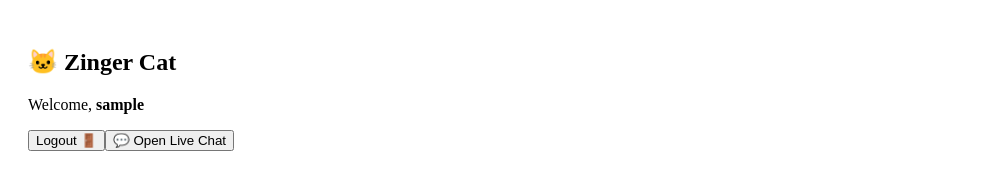
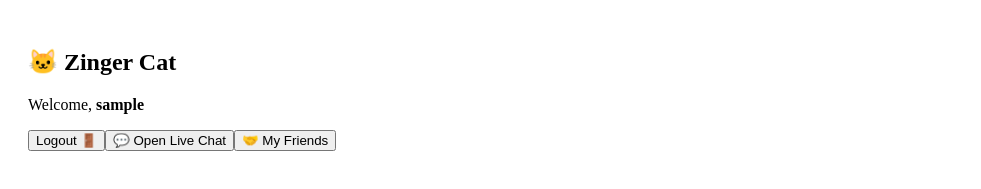
Before and after one commit to vigneshviki19/zingercat-frontend, a React (Vite) app: page /home in a window 1280 px wide. Shown: the top 189 px of the page, without its empty margins (0-981 px from the left). Built offline with nearby package versions, Linux system fonts and the light colour scheme; no server answers; sample sign-in values are in the browser's storage.

Commit message:
Update Home.jsx

```diff
--- a/src/pages/Home.jsx
+++ b/src/pages/Home.jsx
@@ -19,6 +19,10 @@ export default function Home() {
       <button onClick={() => window.location.href = "/chat"}>
   💬 Open Live Chat
 </button>
+      <button onClick={() => window.location.href = "/friends"}>
+  🤝 My Friends
+</button>
+
 
 
       <Feed />
```
